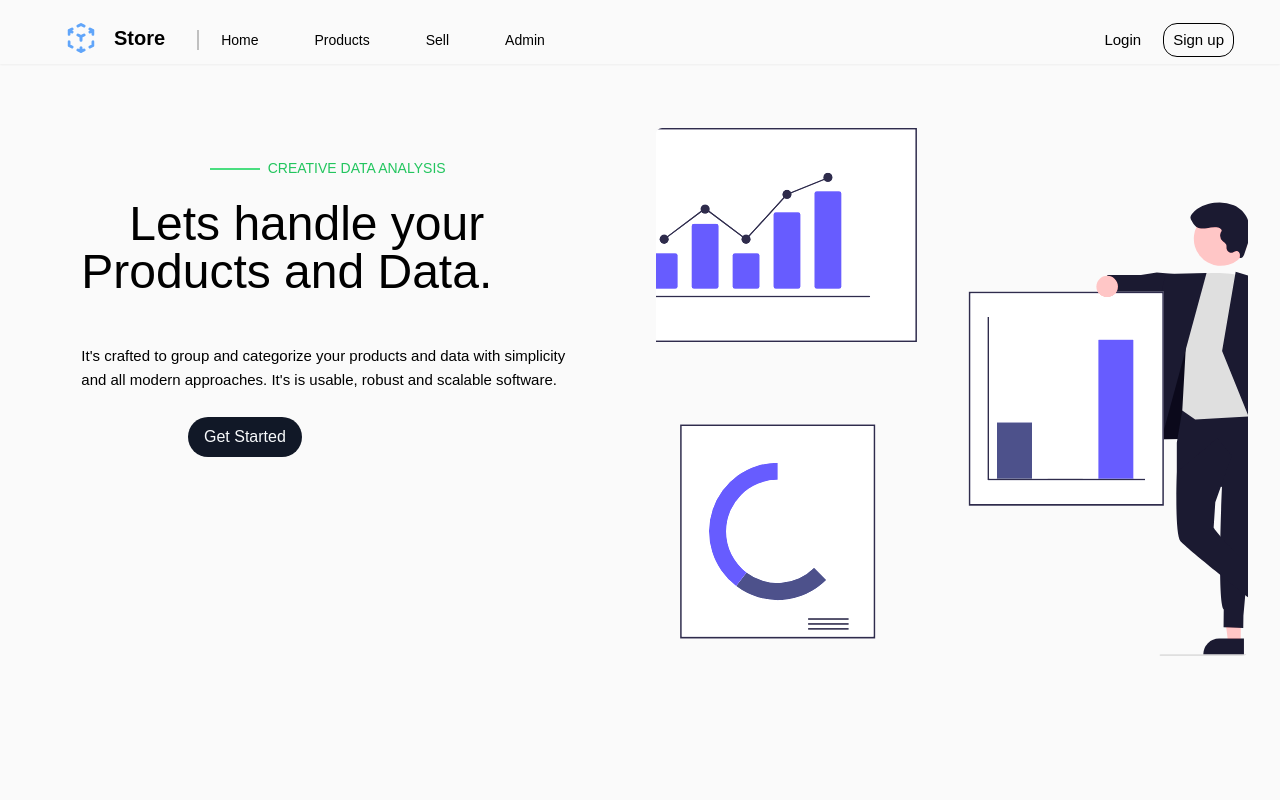
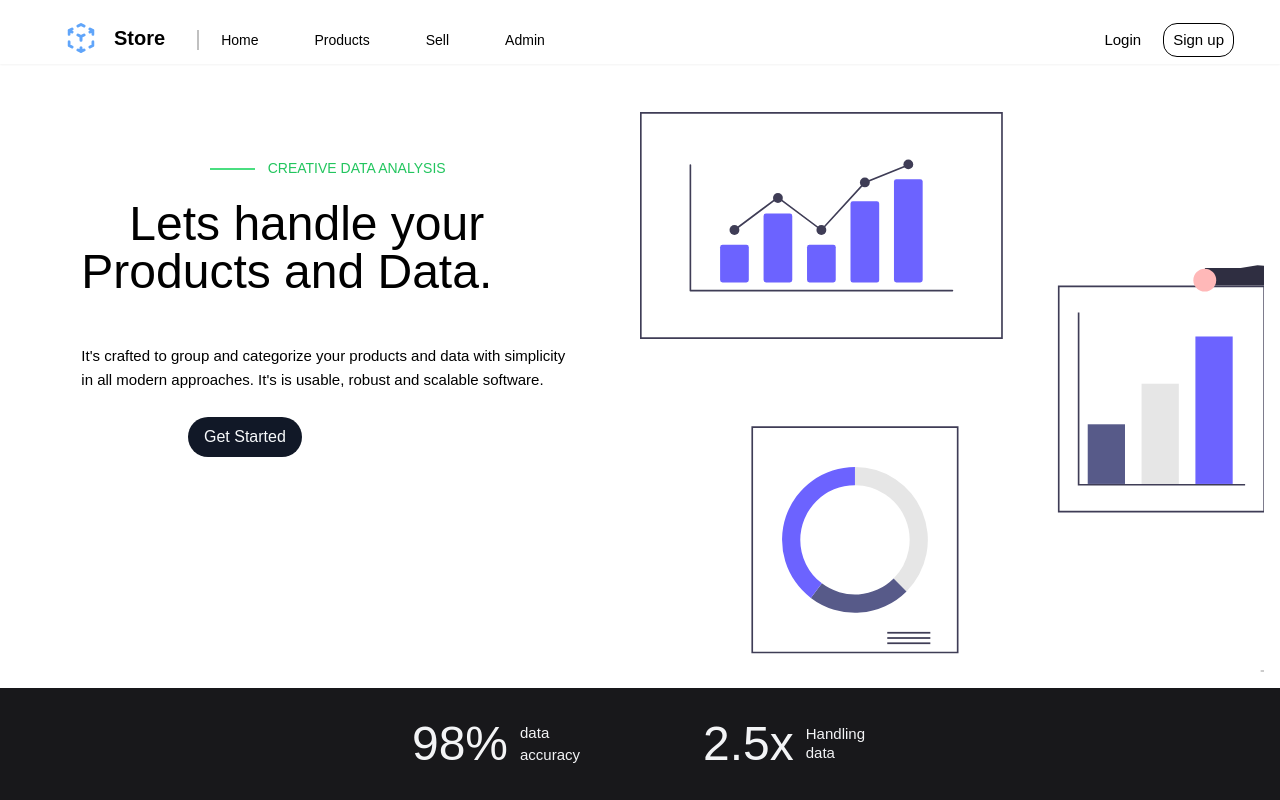
Before and after one commit to Amos-Ditto/Products-Management-and-Visualization, a Vue app in the folder store-vue-ui/: page / in a window 1280 px wide. Built offline with nearby package versions, Linux system fonts and the light colour scheme.

Commit message:
ch(UI): Splash page done

```diff
--- a/store-vue-ui/src/App.vue
+++ b/store-vue-ui/src/App.vue
@@ -1,6 +1,6 @@
 <template>
-  <main class="h-screen w-screen overflow-x-hidden bg-zinc-50" :class="isDark ? 'dark' : ''">
-    <section class="w-full h-full">
+  <main class="h-screen w-screen overflow-x-hidden bg-zinc-5" :class="isDark ? 'dark' : ''">
+    <section class="w-full h-full bg-inherit">
       <RouterView />
     </section>
   </main>
@@ -10,7 +10,7 @@
 import { ref } from "vue";
 import { RouterView } from "vue-router";
 
-const isDark = ref<boolean>(false)
+const isDark = ref<boolean>(true);
 
 </script>
 
--- a/store-vue-ui/src/views/HomeView.vue
+++ b/store-vue-ui/src/views/HomeView.vue
@@ -1,7 +1,3 @@
-<script setup lang="ts">
-import TheTopBarVue from '@/components/Layouts/TheTopBar.vue';
-</script>
-
 <template>
   <main class="w-full h-full flex flex-col">
     <section class="header w-full h-16 bg-red">
@@ -18,7 +14,7 @@ import TheTopBarVue from '@/components/Layouts/TheTopBar.vue';
             Lets handle your Products and Data.
           </h2>
           <h3 class=" leading-relaxed antialiased mt-12 w-10/12 text-md">
-            It's crafted to group and categorize your products and data with simplicity and all modern approaches.
+            It's crafted to group and categorize your products and data with simplicity in all modern approaches.
             It's is usable, robust and scalable software.
           </h3>
           <div class="buttons mt-4 p-2 w-1/2 flex justify-start">
@@ -26,12 +22,28 @@ import TheTopBarVue from '@/components/Layouts/TheTopBar.vue';
           </div>
         </div>
       </div>
-      <div class="right w-1/2 h-full p-4">
-        <img src="@/assets/img/undraw_all_the_data_re_hh4w.svg" alt="" class=" rounded-md object-cover w-full h-full contrast-125">
+      <div class="right w-1/2 h-full bg-[url('@/assets/img/undraw_all_the_data_re_hh4w.svg')] bg-inherit bg-cover">
+        <!-- <img src="@/assets/img/undraw_all_the_data_re_hh4w.svg" alt="" class=" rounded-md object-cover w-full h-full contrast-125 sm:h-4/5 sm:w-4/5 sm:scale-75"> -->
       </div>
     </section>
+    <footer class="w-full text-gray-100 bg-zinc-900 h-28 fixed bottom-0 left-0 flex justify-center items-center gap-20 xl:gap-32">
+      <div class="status h-full w-40 gap-3 flex justify-center items-center">
+        <span class="text-5xl">98%</span>
+        <p>data accuracy</p>
+      </div>
+      <div class="status h-full w-40 gap-3 leading-tight flex justify-center items-center">
+        <span class="text-5xl">2.5x</span>
+        <p>Handling data</p>
+      </div>
+    </footer>
   </main>
 </template>
+
+<script setup lang="ts">
+import TheTopBarVue from '@/components/Layouts/TheTopBar.vue';
+
+</script>
+
 
 <style scoped>
 
@@ -43,7 +55,7 @@ import TheTopBarVue from '@/components/Layouts/TheTopBar.vue';
   content: '';
   top: 0%;
   left: 0%;
-  width: 100%;
+  width: 90%;
   height: 1.5px;
   background: rgb(74 222 128);
 }
```
